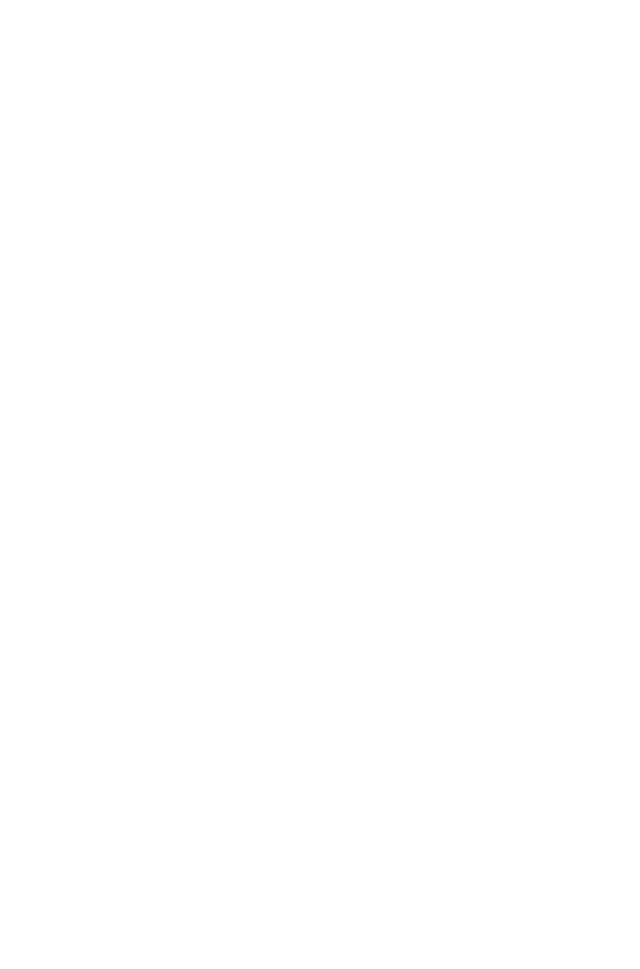
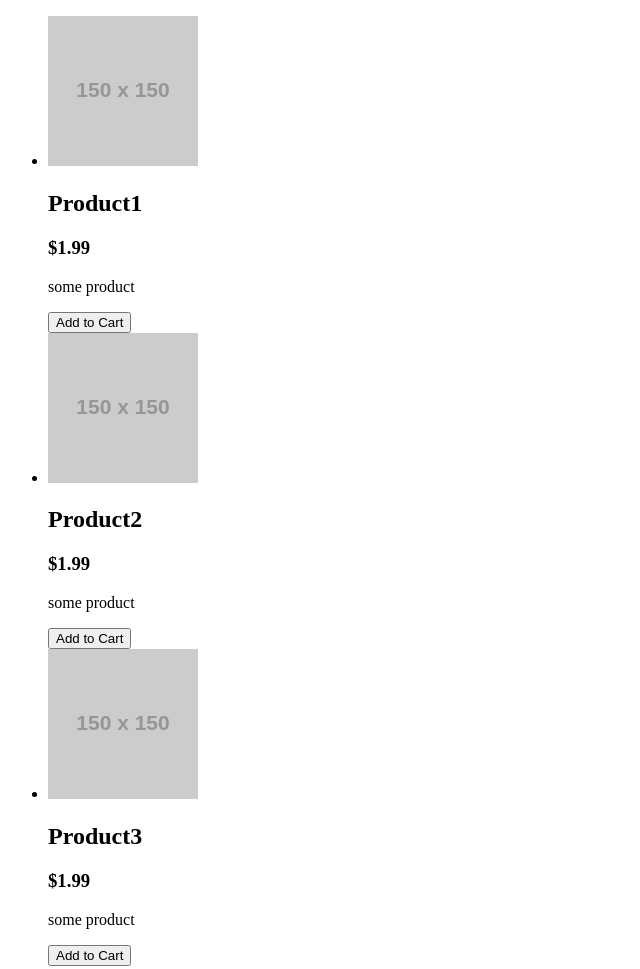
Before and after one commit to Paulo-Rodrigues/fundamentals_javascript, a plain HTML site: page oop/project/index.html in a window 1280 px wide. Shown: the whole page, without its empty margins (0-640 px from the left). Before the commit the page ends 800 px from the top, so only its background shows below. Drawn offline with Linux system fonts and the light colour scheme; placeholder pictures from the web are drawn by us.

Commit message:
object literal(bad) way

```diff
--- a/oop/project/assets/scripts/app.js
+++ b/oop/project/assets/scripts/app.js
@@ -0,0 +1,50 @@
+const productList = {
+  products: [
+    {
+      title: 'Product1',
+      imageUrl: 'https://via.placeholder.com/150',
+      price: 1.99,
+      description: 'some product'
+    },
+
+    {
+      title: 'Product2',
+      imageUrl: 'https://via.placeholder.com/150',
+      price: 1.99,
+      description: 'some product'
+    },
+
+    {
+      title: 'Product3',
+      imageUrl: 'https://via.placeholder.com/150',
+      price: 1.99,
+      description: 'some product'
+    }
+  ],
+
+  render() {
+    const renderHook = document.getElementById('app');
+    const prodList = document.createElement('ul');
+    prodList.className = 'product-list';
+
+    for (const prod of this.products) {
+      const prodEl = document.createElement('li');
+      prodEl.className = 'product-item';
+      prodEl.innerHTML = `
+       <div>
+         <img src="${prod.imageUrl}" alt="${prod.title}" />
+         <div class="product-item__content">
+           <h2>${prod.title}</h2>
+           <h3>\$${prod.price}</h3>
+           <p>${prod.description}</p>
+           <button>Add to Cart</button>
+          </div>
+        </div>
+      `;
+      prodList.append(prodEl);
+    }
+    renderHook.append(prodList);
+  }
+}
+
+productList.render();
--- a/oop/project/index.html
+++ b/oop/project/index.html
@@ -2,10 +2,11 @@
 <html lang="en">
 <head>
   <meta charset="UTF-8">
-  <meta  name="viewport" content="width=device-width, initial-scale=1.0" />
+  <meta http-equiv="X-UA-Compatible" content="IE=edge">
+  <meta name="viewport" content="width=device-width, initial-scale=1.0">
   <title>Project</title>
   <link rel="stylesheet" href="assets/styles/app.css">
-  <script src="assets/scripts/app.js">
+  <script src="./assets/scripts/app.js" defer></script>
 </head>
 <body>
   <div id="app"></div>
```
